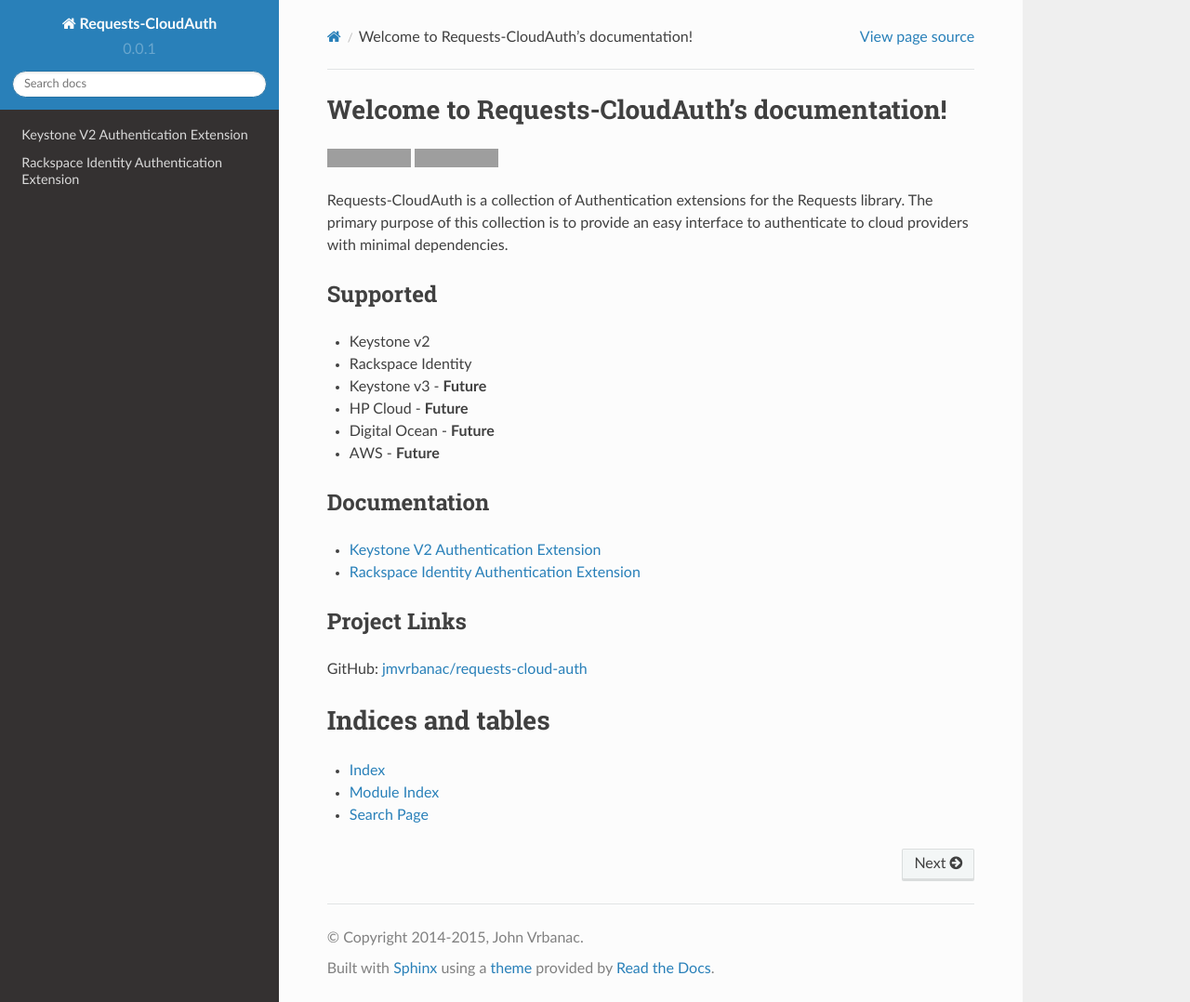
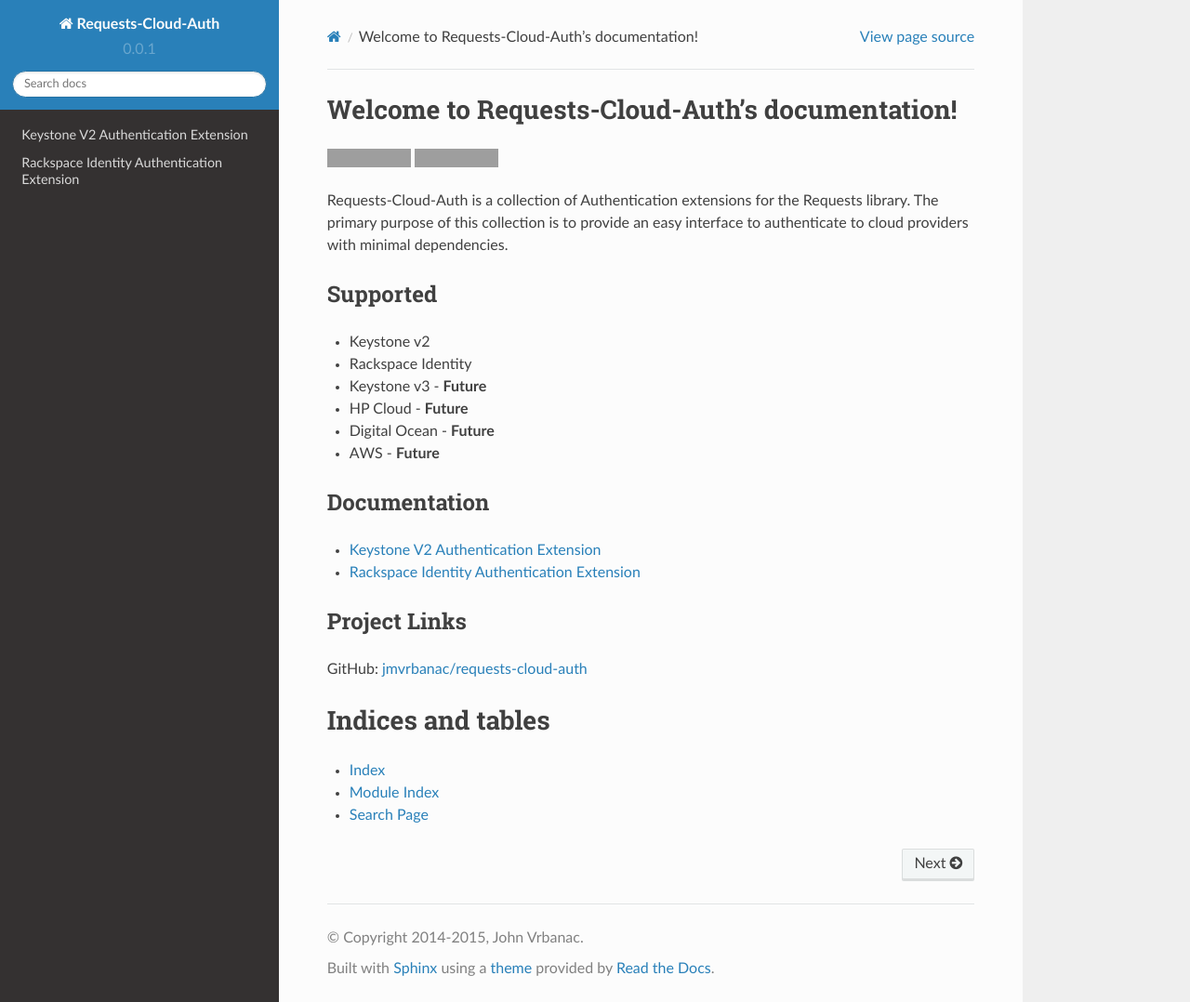
Before and after one commit to jmvrbanac/requests-cloud-auth, a Sphinx documentation site: the page built from docs/source/index.rst, in a window 1280 px wide and 1078 px high. Shown: the whole window at 93% size. Built offline with Sphinx 7.4.7 and the Read the Docs theme 2.0.0, drawn with Linux system fonts in a browser that asks for light colours; grey boxes are pictures that could not be loaded.

Commit message:
Fixing a couple missed renames

```diff
--- a/docs/source/conf.py
+++ b/docs/source/conf.py
@@ -49,7 +49,7 @@
 master_doc = 'index'
 
 # General information about the project.
-project = u'Requests-CloudAuth'
+project = u'Requests-Cloud-Auth'
 copyright = u'2014-2015, John Vrbanac'
 
 # The version info for the project you're documenting, acts as replacement for
@@ -183,7 +183,7 @@
 #html_file_suffix = None
 
 # Output file base name for HTML help builder.
-htmlhelp_basename = 'Requests-CloudAuthdoc'
+htmlhelp_basename = 'Requests-Cloud-Authdoc'
 
 
 # -- Options for LaTeX output ---------------------------------------------
@@ -203,7 +203,7 @@
 # (source start file, target name, title,
 #  author, documentclass [howto, manual, or own class]).
 latex_documents = [
-  ('index', 'Requests-CloudAuth.tex', u'Requests-CloudAuth Documentation',
+  ('index', 'Requests-Cloud-Auth.tex', u'Requests-Cloud-Auth Documentation',
    u'John Vrbanac', 'manual'),
 ]
 
@@ -233,7 +233,7 @@
 # One entry per manual page. List of tuples
 # (source start file, name, description, authors, manual section).
 man_pages = [
-    ('index', 'requests-cloudauth', u'Requests-CloudAuth Documentation',
+    ('index', 'requests-cloud-auth', u'Requests-Cloud-Auth Documentation',
      [u'John Vrbanac'], 1)
 ]
 
@@ -247,8 +247,8 @@
 # (source start file, target name, title, author,
 #  dir menu entry, description, category)
 texinfo_documents = [
-  ('index', 'Requests-CloudAuth', u'Requests-CloudAuth Documentation',
-   u'John Vrbanac', 'Requests-CloudAuth', 'One line description of project.',
+  ('index', 'Requests-Cloud-Auth', u'Requests-Cloud-Auth Documentation',
+   u'John Vrbanac', 'Requests-Cloud-Auth', 'One line description of project.',
    'Miscellaneous'),
 ]
 
--- a/docs/source/index.rst
+++ b/docs/source/index.rst
@@ -1,13 +1,13 @@
-Welcome to Requests-CloudAuth's documentation!
-==============================================
+Welcome to Requests-Cloud-Auth's documentation!
+===============================================
+
+.. image:: https://travis-ci.org/jmvrbanac/requests-cloud-auth.svg?branch=master
+    :target: https://travis-ci.org/jmvrbanac/requests-cloud-auth
 
 .. image:: https://codecov.io/github/jmvrbanac/requests-cloud-auth/coverage.svg?branch=master
     :target: https://codecov.io/github/jmvrbanac/requests-cloud-auth?branch=master
 
-.. image:: https://travis-ci.org/jmvrbanac/requests-cloud-auth.svg?branch=master
-    :target: https://travis-ci.org/jmvrbanac/requests-cloud-auth
-
-Requests-CloudAuth is a collection of Authentication extensions for
+Requests-Cloud-Auth is a collection of Authentication extensions for
 the Requests library. The primary purpose of this collection is to
 provide an easy interface to authenticate to cloud providers with
 minimal dependencies.
```
Also changed, not shown: README.rst (+7 -4 lines).
